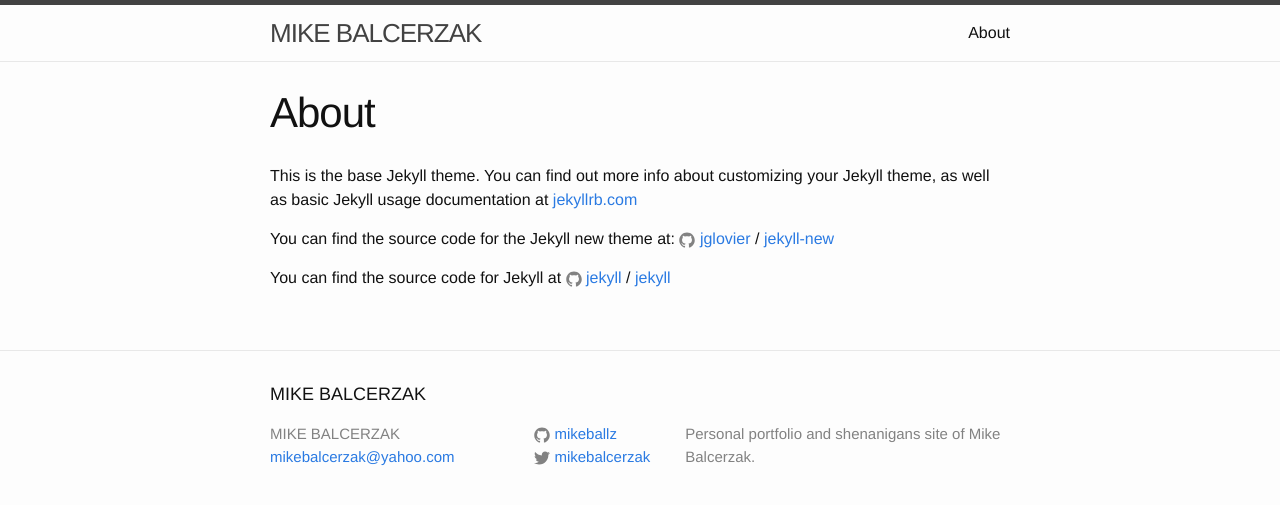
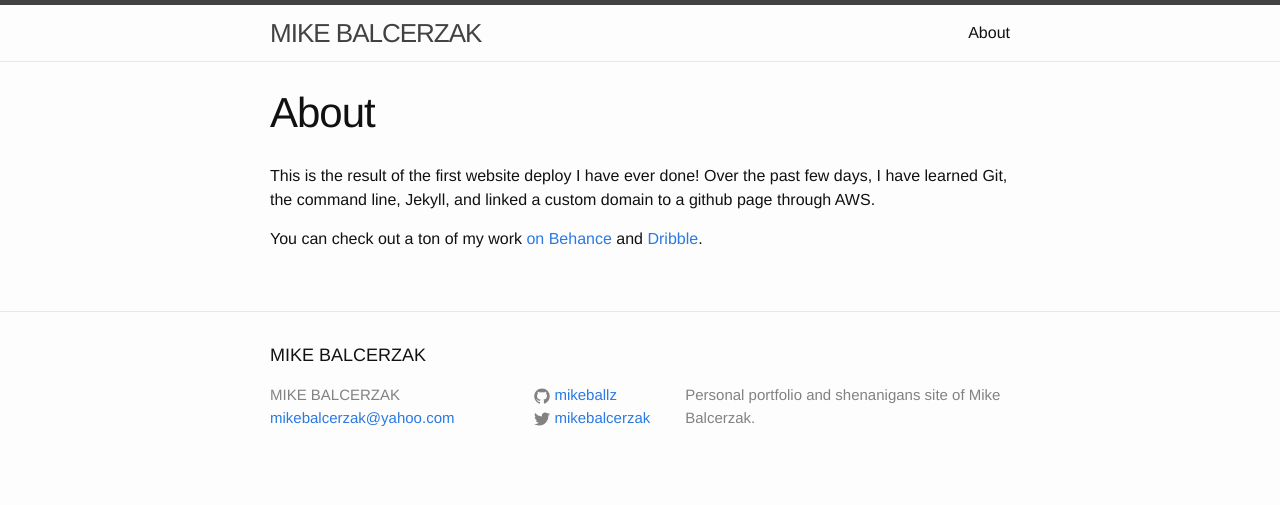
Before and after one commit to mikeballz/mikeballz.github.io, a Jekyll site: the page built from about.md, in a window 1280 px wide. Shown: the top 505 px of the page. Built offline with Jekyll 4.4.1, drawn with Linux system fonts in a browser that asks for light colours.

Commit message:
added the pdf

```diff
--- a/about.md
+++ b/about.md
@@ -3,13 +3,9 @@ layout: page
 title: About
 permalink: /about/
 ---
+This is the result of the first website deploy I have ever done! Over the past few days, I have learned Git, the command line, Jekyll, and linked a custom domain to a github page through AWS.
 
-This is the base Jekyll theme. You can find out more info about customizing your Jekyll theme, as well as basic Jekyll usage documentation at [jekyllrb.com](http://jekyllrb.com/)
+You can check out a ton of my work [on Behance][behance] and [Dribble][dribbble].
 
-You can find the source code for the Jekyll new theme at:
-{% include icon-github.html username="jglovier" %} /
-[jekyll-new](https://github.com/jglovier/jekyll-new)
-
-You can find the source code for Jekyll at
-{% include icon-github.html username="jekyll" %} /
-[jekyll](https://github.com/jekyll/jekyll)
+[behance]: https://www.behance.net/MikeBalcerzak
+[dribbble]: https://dribbble.com/khemist000
```
Also changed, not shown: _posts/2016-11-22-first-actual-post.markdown (added, +14 -0 lines), 1 other file.
